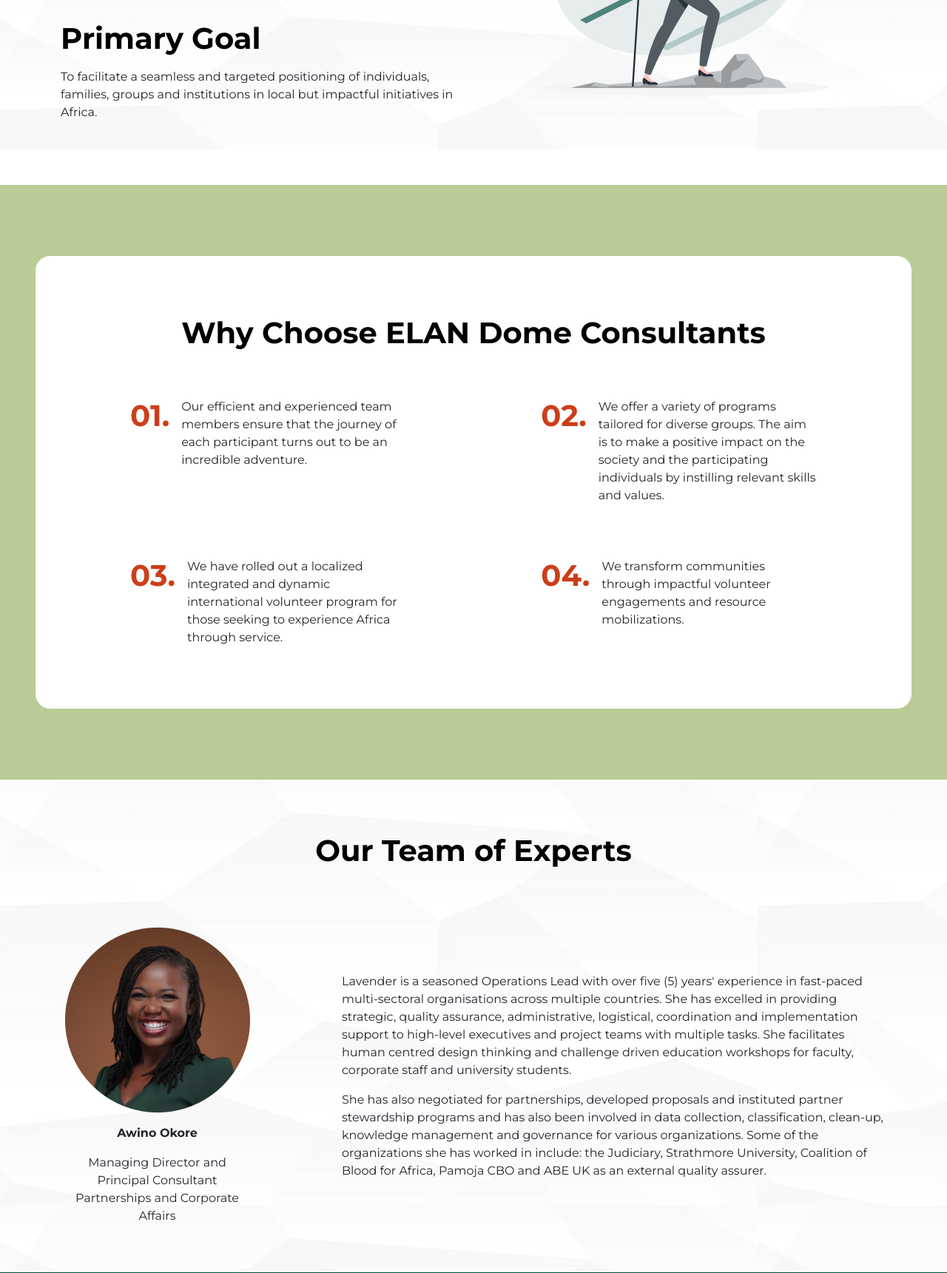
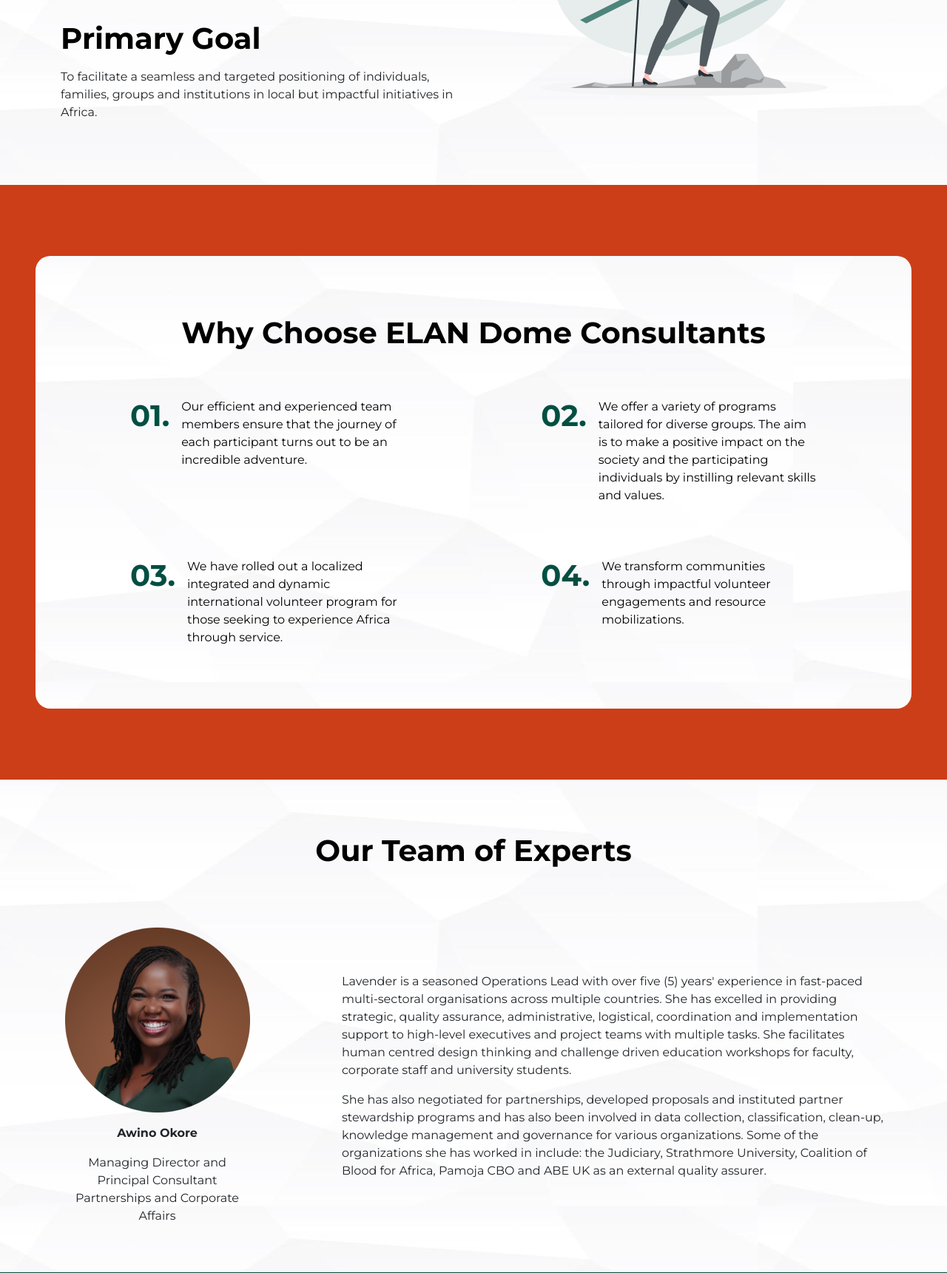
Before and after one commit to fredricksimi/elandome, a Django app: page /about in a window 1280 px wide. Shown: the part 1724-3445 px from the top of the page at 74% size. Run offline with Django 3.2, Linux system fonts and the light colour scheme.

Commit message:
new changes

```diff
--- a/mainapp/static/css/style.css
+++ b/mainapp/static/css/style.css
@@ -159,10 +159,10 @@ border-radius: 24px;
 }
 
 .about-us-bottom-button-text{
-    width: 69px;
+    /* width: 69px; */
 height: 20px;
 
-font-family: 'Roboto';
+font-family: 'Montserrat';
 font-style: normal;
 font-weight: 500;
 font-size: 14px;
@@ -463,6 +463,9 @@ color: #014F42;
 .contact-us-form-div label {
     color: #fff;
 }
+.contact-us-form-div textarea {
+    background: #fff;
+}
 .contact-us-form-div-button {
     width: 166px;
     height: 44px;
--- a/mainapp/templates/mainapp/about.html
+++ b/mainapp/templates/mainapp/about.html
@@ -69,10 +69,10 @@
                 </div>
             </div>
         </div>
-    </div>
+    </div><br><br>
 </div>
-<br><br>
-<div style="background-color: #BACB95;">
+
+<div style="background-color: #CC3E18;">
     <br><br>
     <!-- <div class="container p-5">
         <div style="background-color:#fff;border-radius:20px;padding-bottom: 50px;">
@@ -87,17 +87,17 @@
         </div>
     </div> -->
     <div class="container p-5" style="max-width: 1380px;">
-        <div style="background-color: #fff; border-radius: 20px;">
+        <div style="border-radius: 20px;background:url('../../static/images/sandra-back1.jpeg');background-repeat:repeat;">
             <div style="padding:20px 80px;">
                 <p class="service-title text-center" style="padding-top:60px;font-weight:bold;color: #000;">{% trans "Why Choose ELAN Dome Consultants" %}</p>
                 <div class="row g-4 p-5">
                     <div class="col-md-5 d-flex align-items-start">
                         <div class=" text-dark flex-shrink-0 me-3">
                             <!-- <img src="{% static 'images/service-process-7.svg' %}"> -->
-                            <p style="font-weight:bold;font-size:40px;line-height:48px;color:#CC3E18;">01.</p>
+                            <p style="font-weight:bold;font-size:40px;line-height:48px;color:#014F42;">01.</p>
                         </div>
                         <div>
-                            <p>{% trans "Our efficient and experienced team members ensure that the journey of each participant turns out to be an incredible adventure." %}
+                            <p style="color:#000">{% trans "Our efficient and experienced team members ensure that the journey of each participant turns out to be an incredible adventure." %}
                             </p>
                         </div>
                     </div>
@@ -105,10 +105,10 @@
                     <div class="col-md-5 d-flex align-items-start">
                         <div class=" text-dark flex-shrink-0 me-3">
                             <!-- <img src="{% static 'images/service-process-7.svg' %}"> -->
-                            <p style="font-weight:bold;font-size:40px;line-height:48px;color:#CC3E18;">02.</p>
+                            <p style="font-weight:bold;font-size:40px;line-height:48px;color:#014F42;">02.</p>
                         </div>
                         <div>
-                            <p>{% blocktrans %}We offer a variety of programs tailored for diverse groups. The aim is to make a positive impact on the society and the participating
+                            <p style="color:#000">{% blocktrans %}We offer a variety of programs tailored for diverse groups. The aim is to make a positive impact on the society and the participating
                                 individuals by instilling relevant skills and values.{% endblocktrans %}
                             </p>
                         </div>
@@ -118,10 +118,10 @@
                     <div class="col-md-5 d-flex align-items-start">
                         <div class=" text-dark flex-shrink-0 me-3">
                             <!-- <img src="{% static 'images/service-process-7.svg' %}"> -->
-                            <p style="font-weight:bold;font-size:40px;line-height:48px;color:#CC3E18;">03.</p>
+                            <p style="font-weight:bold;font-size:40px;line-height:48px;color:#014F42;">03.</p>
                         </div>
                         <div>
-                            <p>{% trans "We have rolled out a localized integrated and dynamic international volunteer program for those seeking to experience Africa through service." %}
+                            <p style="color:#000">{% trans "We have rolled out a localized integrated and dynamic international volunteer program for those seeking to experience Africa through service." %}
                             </p>
                         </div>
                     </div>
@@ -129,10 +129,10 @@
                     <div class="col-md-5 d-flex align-items-start">
                         <div class=" text-dark flex-shrink-0 me-3">
                             <!-- <img src="{% static 'images/service-process-7.svg' %}"> -->
-                            <p style="font-weight:bold;font-size:40px;line-height:48px;color:#CC3E18;">04.</p>
+                            <p style="font-weight:bold;font-size:40px;line-height:48px;color:#014F42;">04.</p>
                         </div>
                         <div>
-                            <p>{% trans "We transform communities through impactful volunteer engagements and resource mobilizations." %}
+                            <p style="color:#000">{% trans "We transform communities through impactful volunteer engagements and resource mobilizations." %}
                             </p>
                         </div>
                     </div>
@@ -254,8 +254,27 @@
         </div>
     </div>
 </div>
-<div style="background-color: #BACB95;">
+<div style="background-color: #CC3E18;">
     <br><br>
+    <div class="container p-5">
+        <div class="row col-md-9 mx-auto">
+            <div style="border-radius: 20px;background:url('../../static/images/sandra-back1.jpeg');background-repeat:repeat;">
+                <div style="padding:40px 80px;">
+                    <p class="service-title text-center" style="padding-top:20px;font-weight:bold;color: #000;">{% trans "Want to know more?" %}</p>
+
+                    <p class="pt-3 text-center">Get in touch with us. Our team is happy to help you to <br>answer any questions you may have.</p>
+                    <br>
+                    <center>
+                        <button class="about-us-bottom-button" style="background-color: #014f42;">
+                            <span class="about-us-bottom-button-text" style="color:white;font-weight:bold;">{% trans "Contact Us" %}</span>
+                        </button>
+                    </center>
+                </div>
+            </div>
+        </div>
+    </div>
+    <br><br>
+    <!-- <br><br>
     <div class="container">
         <div class="row d-flex justify-content-between align-items-center">
             <div class="col-md-5">
@@ -276,10 +295,10 @@
             </div>
         </div>
     </div>
-    <br><br>
+    <br><br> -->
 </div>
 <div>
-<div style="background:url('../../static/images/sandra-back1.jpeg');background-repeat:repeat;"">
+<div style="background:url('../../static/images/sandra-back1.jpeg');background-repeat:repeat;">
     <br><br><br>
     <div class="container">
         <div class="row d-flex justify-content-between align-items-center">
--- a/mainapp/templates/mainapp/index.html
+++ b/mainapp/templates/mainapp/index.html
@@ -7,11 +7,12 @@
     <div class="overlay"></div>
 
     <!-- The HTML5 video element that will create the background video on the header -->
-    <video playsinline="playsinline" autoplay="autoplay" muted="muted" loop="loop" src="{% static 'images/720p.mp4' %}">
-        <!-- <source src="{% static 'images/720p.mp4' %}" type="video/mp4"> -->
+    <video playsinline="playsinline" autoplay="autoplay" muted="muted" loop="loop">
+        <source src="../../static/images/720p.mp4" type="video/mp4">
     </video>
 
     <!-- The header content -->
+
     <div class="container h-100">
         <div class="d-flex h-100 text-left align-items-center">
             <div class="w-75 text-white">
```
Also changed, not shown: mainapp/templates/mainapp/services.html (+6 -6 lines), mainapp/static/images/aboutcheck2.png (added).
